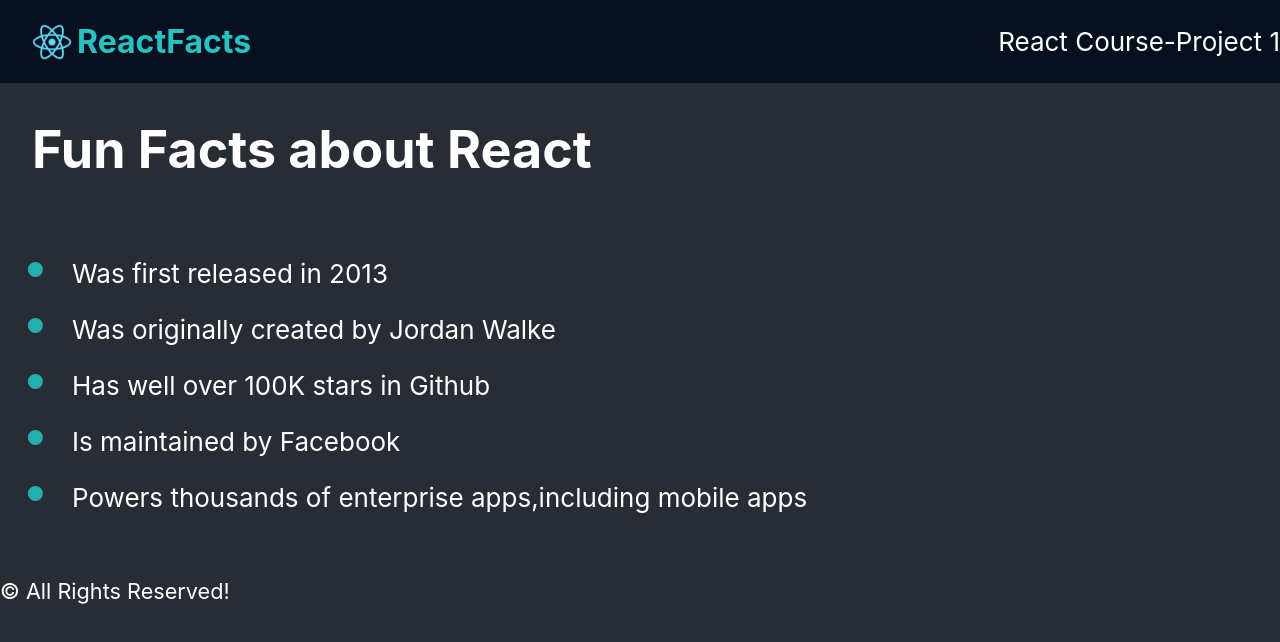
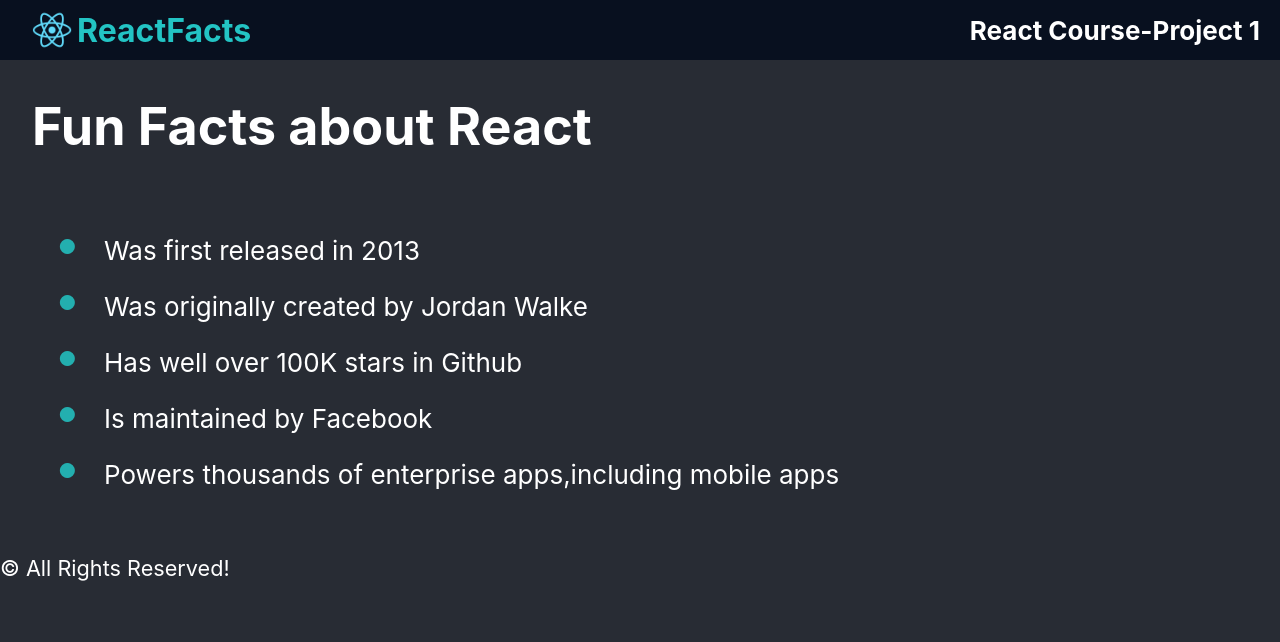
Before and after one commit to theeurbanlegend/react-info-project, a React (Create React App) app: page / in a window 1280 px wide. Shown: the top 642 px of the page. Built offline with nearby package versions, Linux system fonts and the light colour scheme.

Commit message:
Further Styling

```diff
--- a/src/App.css
+++ b/src/App.css
@@ -13,15 +13,24 @@
   align-items: center;
   justify-content: space-between;
   margin-left:2rem;
+  padding-top:10px;
+  padding-bottom:10px;
 }
-.React p{
+.React h3{
   margin:0;
   color: rgb(35, 196, 196);
   font-weight: bold;
   font-size:2rem;
   padding-left:5px;
 }
+.React h4{
+  padding-right: 20px;
+  color:white;
+  position: absolute;
+  right:0;
+}
 .App-nav{
+  box-sizing: border-box;
   background-color: rgb(8, 16, 31);
   display: flex;
   flex-direction:row;
@@ -41,7 +50,7 @@
   font-size: 3rem;
   display: inline-block; /* Needed to add space between the bullet and the text */
   width: 1em; /* Also needed for space (tweak if needed) */
-  margin-left: -1em; /* Also needed for space (tweak if needed) */
+  margin-left: -1rem; /* Also needed for space (tweak if needed) */
 }
 
 /* @media (prefers-reduced-motion: no-preference) {
@@ -49,11 +58,11 @@
     animation: App-logo-spin infinite 20s linear;
   }
 } */
-.App-header h1{
+.App-Body h1{
   margin-left:2rem;
 }
 
-.App-header {
+.App-Body {
   background-color: #282c34;
   min-height: 100vh;
   display: flex;
--- a/src/App.js
+++ b/src/App.js
@@ -6,7 +6,7 @@
 
 function App(){
   return(
-    <div className='App-header '>
+    <div className='App-Body'>
     <AppHeader />
     <Body />
     <Footer/>
--- a/src/AppHeader.js
+++ b/src/AppHeader.js
@@ -4,10 +4,8 @@
         <div className="App-nav">
           <div className='React' >
             <img src="logo192.png" className="App-logo"/>
-            <p>ReactFacts</p>
-          </div>
-          <div >
-            <p>React Course-Project 1</p>
+            <h3>ReactFacts</h3>
+            <h4>React Course-Project 1</h4>
           </div>
         </div>
         <h1> Fun Facts about React</h1>
```
